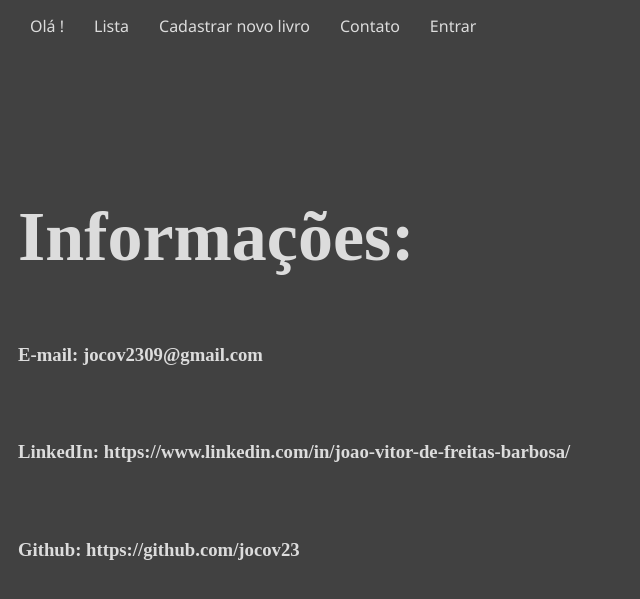
After one commit to jocov23/catalogo-livros, a Django app: page /livros/contato/ in a window 1280 px wide. The commit adds this page. Shown: the top 599 px of the page, without its empty margins (0-640 px from the left). Run offline with Django 5.2, Linux system fonts and the light colour scheme.

Commit message:
Added navbar and fixed some items

```diff
--- a/app/livros/static/styleLivro.css
+++ b/app/livros/static/styleLivro.css
@@ -1,8 +1,46 @@
+@import url('https://fonts.googleapis.com/css2?family=Montserrat:ital,wght@0,500;1,500&display=swap');
+
 *{
     background-color:#414141;
     color: #dcdcdc;
 }
 
+.navbar{
+        position: fixed;
+        display:flex;
+        justify-content: space-between;
+        align-items: center;
+        padding: 15px 30px;
+        width: 100%;
+        top: 0;
+        left: 0;
+        font-family:'Segoe UI', Tahoma, Geneva, Verdana, sans-serif;
+
+        a{
+            text-decoration: none;
+        }
+        .nav_items{
+            display: flex;
+            padding: 0;
+            margin: 0;
+            gap: 30px;
+            list-style: none;
+
+            li a:hover {
+                color: #c6e849;
+            }
+            button{
+                padding: 5px 15px;
+                background-color: #7b8d39;
+                border:none;
+                border-radius: 50px;
+                cursor: pointer;
+            }
+            button:hover{
+                background-color:#c6e849 ;
+            }
+        }
+}
 
 .lista{
     font-family:'Segoe UI', Tahoma, Geneva, Verdana, sans-serif;
@@ -79,6 +117,8 @@
             background-color: #91957a;
         }
     }
+
+
 }
 
 
@@ -107,6 +147,7 @@
     display: flex;
     font-size: 80px;
     color: #959674;
+    padding:60px;
     }
     a{
     font-family:'Segoe UI', Tahoma, Geneva, Verdana, sans-serif;
@@ -272,3 +313,29 @@
     }
 
 }
+.contato{
+    h1{
+        padding-top: 150px;
+        font-size: 70px;
+        padding-left: 10px;
+    }
+    h1:hover{
+        padding-top: 150px;
+        font-size: 70px;
+        padding-left: 10px;
+        color: #00ff59;
+    }
+    h2, h3, h4, h5{
+        text-align: left;
+        padding-top: 20px;
+        padding-left: 10px;
+
+
+    }
+    h2:hover, h3:hover, h4:hover, h5:hover{
+        text-align: left;
+        padding-top: 20px;
+        color: #0adf55;
+
+    }
+}
--- /dev/null
+++ b/app/livros/templates/livros/contato.html
@@ -0,0 +1,40 @@
+{% load static %}
+<!DOCTYPE html>
+<html lang="pt-BR">
+    <head>
+    <meta charset="UTF-8">
+    <link rel="stylesheet" href="{% static 'styleLivro.css' %}">
+    <title>Contato</title>
+</head>
+<body>
+
+
+</body>
+    <nav class="navbar">
+            <ul class="nav_items">
+                <li>Olá {{ user.username }}!</li>
+                <li><a href="{% url 'lista_livros' %}" title="Ir para a lista de livros">Lista</a></li>
+                <li><a href="{% url 'cadastro_livro' %}" title="Cadastrar novo livro"> Cadastrar novo livro</a></li>
+                <li><a href="{% url 'contato' %}" title="Contato">Contato</a></li>
+                {% if user.is_authenticated %}
+                <li><form action="{% url 'logout' %}" method="post">
+                    {% csrf_token %}
+                    <button type="submit">Sair</button>
+                </form></li>
+                {% else %}
+                <li><a href="{% url 'login' %}" title="Login">Entrar</a></li>
+                {% endif %}
+
+
+            </ul>
+        </nav>
+        <div class="contato">
+            <h1>Informações:</h1>
+            <h3>E-mail: jocov2309@gmail.com</h3><br>
+            <h3>LinkedIn: https://www.linkedin.com/in/joao-vitor-de-freitas-barbosa/</h3><br>
+            <h3>Github: https://github.com/jocov23</h3><br>
+
+
+            </h5>
+        </div>
+</html>
--- a/app/livros/urls.py
+++ b/app/livros/urls.py
@@ -10,6 +10,7 @@ urlpatterns = [
     path('cadastro_livros/', views.cadastro_livro, name='cadastro_livro'), #url to register book data
     path('detalhes_livro/<slug:slug>/', views.detalhes_livro, name='detalhes_livro'), #url to show book's details
     path('opiniao_livro/<slug:slug>/', views.opiniao_livro, name='opiniao_livro'), #url to show book's opinion
+    path('contato/', views.contato, name='contato'), #url to show my info
 
 
     #API Interface
--- a/app/livros/views.py
+++ b/app/livros/views.py
@@ -64,7 +64,8 @@ def opiniao_livro(request, slug):
     opinions=livro.opinions.all().order_by('-criado_em')
     return render(request, 'livros/opiniao.html', {'livro':livro, 'opinions':opinions})
 
-
+def contato(request):
+    return render(request, 'livros/contato.html')
 
 
 
--- a/app/usuarios/urls.py
+++ b/app/usuarios/urls.py
@@ -1,10 +1,12 @@
 from django.urls import path, include
 from . import views
 from rest_framework.routers import DefaultRouter
+from django.contrib.auth import views as auth_views
 
 urlpatterns = [
     path('cadastro/', views.cadastro_usuario, name='cadastro'),
-    path('', views.login_usuario, name='login')
+    path('', views.login_usuario, name='login'),
+    path('logout/', auth_views.LogoutView.as_view(next_page='login'), name='logout'),
 
 
 ]
--- a/plans.txt
+++ b/plans.txt
@@ -17,4 +17,4 @@
 14.fill more books in the list add details of each
 15: modify livro_id in the URLS to its title(finished)
 16.book search field
-17.fixed section in the top with, books, authors, logins, user
+17.fixed section in the top with: books, authors, logout, hello user, search field
```
Also changed, not shown: app/livros/templates/livros/cadastro_livro.html (+18 -0 lines), app/livros/templates/livros/detalhes.html (+18 -0 lines), app/livros/templates/livros/listar.html (+17 -2 lines), app/livros/templates/livros/opiniao.html (+18 -0 lines), app/livros/templates/livros/base.html (deleted).
